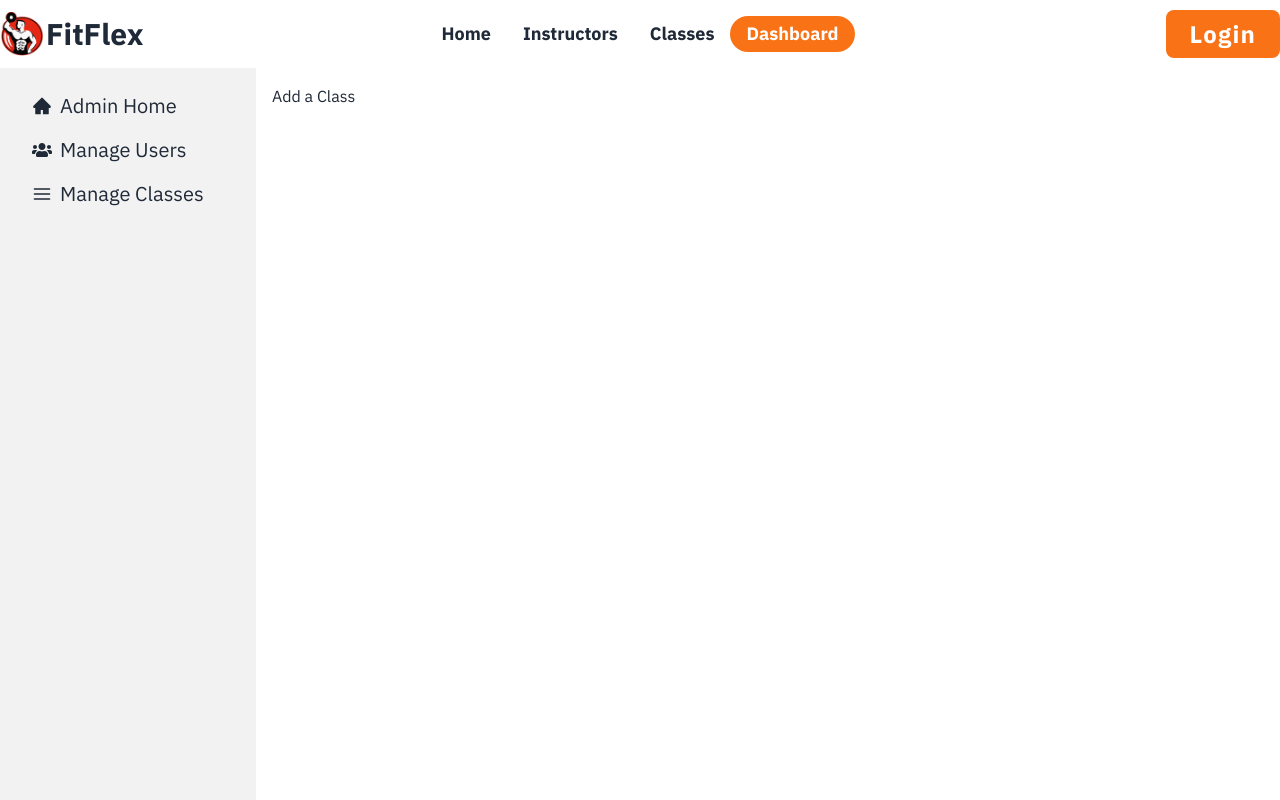
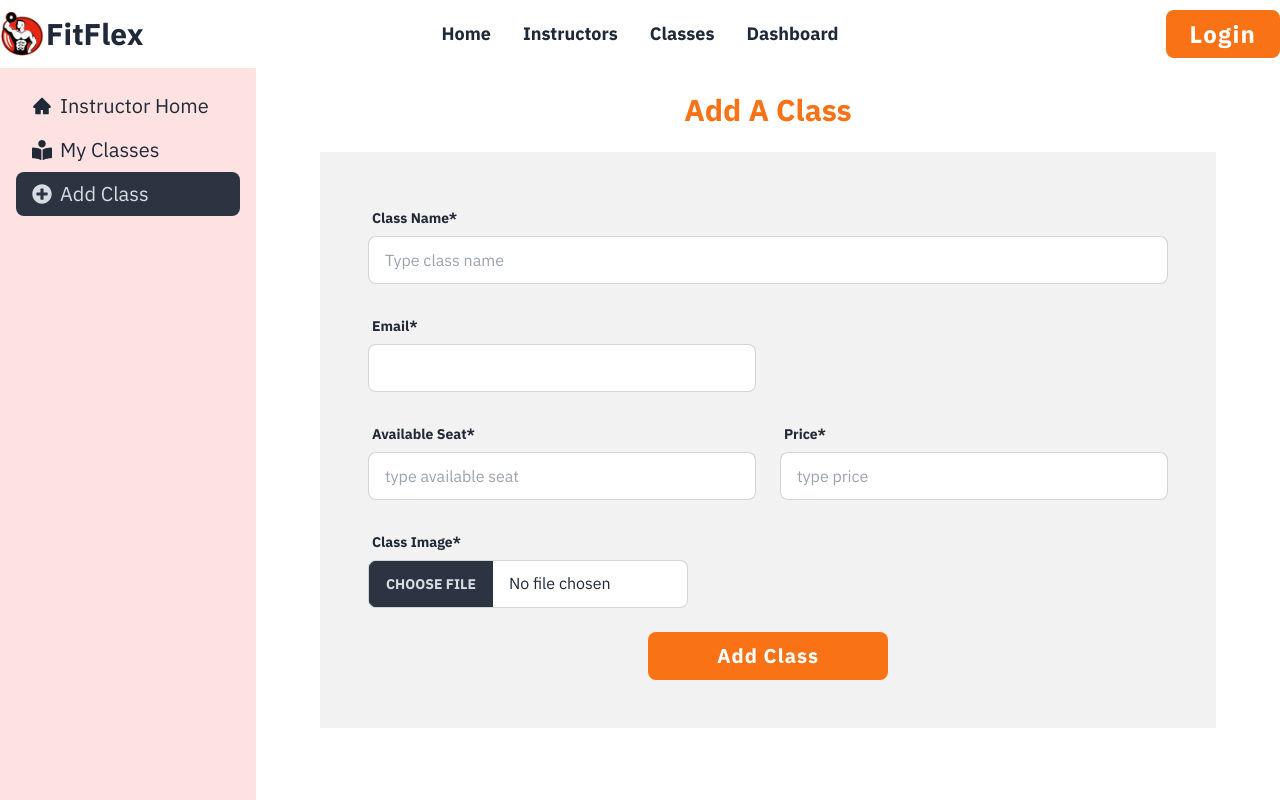
Before and after one commit to jahangir2k04/fitflex-client-side, a React (Vite) app: page /dashboard/add-class in a window 1280 px wide. Shown: the top 800 px of the page. Built offline with nearby package versions, Linux system fonts and the light colour scheme; no server answers.

Commit message:
add class page added

```diff
--- a/src/layout/Dashboard.jsx
+++ b/src/layout/Dashboard.jsx
@@ -1,6 +1,5 @@
 import { NavLink, Outlet } from "react-router-dom";
 import Navbar from "../pages/Shared/Navbar";
-import Footer from "../pages/Shared/Footer";
 import { AiFillHome } from 'react-icons/ai'
 import { FaUsers, FaCheckCircle, FaPlusCircle, FaBookReader, FaBook } from "react-icons/fa";
 import { FiMenu } from "react-icons/fi";
@@ -8,8 +7,8 @@ import { FiMenu } from "react-icons/fi";
 
 const Dashboard = () => {
 
-    const isAdmin = true;
-    const isInstructor = false;
+    const isAdmin = false;
+    const isInstructor = true;
 
     return (
         <div>
@@ -17,7 +16,7 @@ const Dashboard = () => {
 
             <div className="drawer lg:drawer-open max-w-7xl mx-auto">
                 <input id="my-drawer-2" type="checkbox" className="drawer-toggle" />
-                <div className="drawer-content p-4">
+                <div className="drawer-content">
                     {/* Page content here */}
                     <label htmlFor="my-drawer-2" className="btn btn-primary drawer-button lg:hidden">Open drawer</label>
                     <Outlet></Outlet>
@@ -25,7 +24,7 @@ const Dashboard = () => {
                 </div>
                 <div className="drawer-side">
                     <label htmlFor="my-drawer-2" className="drawer-overlay"></label>
-                    <ul className="menu p-4 w-64 h-full bg-base-200 text-xl ">
+                    <ul className="menu p-4 w-64 h-full bg-red-100 text-xl ">
                         {/* Sidebar content here */}
 
                         {isAdmin ?
@@ -54,7 +53,6 @@ const Dashboard = () => {
                 </div>
             </div>
 
-            <Footer></Footer>
         </div >
     );
 };
--- a/src/pages/Dashboard/Instructor/AddClass.jsx
+++ b/src/pages/Dashboard/Instructor/AddClass.jsx
@@ -1,9 +1,90 @@
+import { useContext } from "react";
+import { useForm } from "react-hook-form";
+import { AuthContext } from "../../../providers/AuthProvider";
 
 
 const AddClass = () => {
+
+    const { user } = useContext(AuthContext);
+    const { register, handleSubmit } = useForm();
+
+    const onSubmit = data => {
+        console.log(data);
+    }
+
     return (
         <div>
-            <h3>Add a Class</h3>
+            <h3 className="my-6 font-extrabold text-3xl text-center text-orange-500">Add A Class</h3>
+            <div className="bg-base-200 p-12 mx-16 mb-16">
+                <form onSubmit={handleSubmit(onSubmit)}>
+                    <div className="form-control w-full mb-6">
+                        <label className="label">
+                            <span className="label-text font-semibold">Class Name*</span>
+                        </label>
+                        <input
+                            {...register("className", { required: true })}
+                            type="text" placeholder="Type class name"
+                            className="input input-bordered w-full" />
+                    </div>
+
+                    <div className="grid grid-cols-1 md:grid-cols-2 gap-6">
+                        {/* <div className="form-control w-full mb-6">
+                            <label className="label">
+                                <span className="label-text font-semibold">Instructor Name*</span>
+                            </label>
+                            <input
+                                {...register("instructorName")}
+                                type="text" readOnly
+                                defaultValue={user?.displayName}
+                                className="input input-bordered w-full" />
+                        </div> */}
+                        <div className="form-control w-full mb-6">
+                            <label className="label">
+                                <span className="label-text font-semibold">Email*</span>
+                            </label>
+                            <input
+                                {...register("email")}
+                                type="email" readOnly
+                                defaultValue={user?.email}
+                                className="input input-bordered w-full" />
+                        </div>
+                    </div>
+
+                    <div className="grid grid-cols-1 md:grid-cols-2 gap-6">
+                        <div className="form-control w-full mb-6">
+                            <label className="label">
+                                <span className="label-text font-semibold">Available Seat*</span>
+                            </label>
+                            <input
+                                {...register("seats", { required: true })}
+                                type="text" placeholder="type available seat"
+                                className="input input-bordered w-full" />
+                        </div>
+                        <div className="form-control w-full mb-6">
+                            <label className="label">
+                                <span className="label-text font-semibold">Price*</span>
+                            </label>
+                            <input
+                                {...register("price", { required: true })}
+                                type="number" placeholder="type price"
+                                className="input input-bordered w-full" />
+                        </div>
+                    </div>
+
+                    <div className="form-control w-full max-w-xs mb-6">
+                        <label className="label">
+                            <span className="label-text font-semibold">Class Image*</span>
+                        </label>
+                        {/* TODO: require true */}
+                        <input type="file"
+                            {...register("image", { required: false })}
+                            className="file-input file-input-bordered w-full max-w-xs" />
+                    </div>
+                    <div className="text-center">
+                        <input className="btn bg-orange-500 hover:bg-orange-500 text-white py-2 rounded-lg normal-case text-xl font-bold w-60 border-none tracking-wider" type="submit" value="Add Class" />
+                    </div>
+                </form>
+            </div>
         </div>
     );
 };
--- a/src/pages/Shared/Navbar.jsx
+++ b/src/pages/Shared/Navbar.jsx
@@ -7,12 +7,15 @@ import { AuthContext } from "../../providers/AuthProvider";
 const Navbar = () => {
 
     const { user, logOut } = useContext(AuthContext);
+    const isAdmin = false;
+    const isInstructor = true;
+
 
     const menuItems = <>
         <NavLink className={({ isActive }) => (isActive ? 'my-active' : 'px-4 py-1')} to="/">Home</NavLink>
         <NavLink className={({ isActive }) => (isActive ? 'my-active' : 'px-4 py-1')} to="/instructors">Instructors</NavLink>
         <NavLink className={({ isActive }) => (isActive ? 'my-active' : 'px-4 py-1')} to="/classes">Classes</NavLink>
-        <NavLink className={({ isActive }) => (isActive ? 'my-active' : 'px-4 py-1')} to="/dashboard">Dashboard</NavLink>
+        <NavLink className={({ isActive }) => (isActive ? 'my-active' : 'px-4 py-1')} to={`/dashboard/${isAdmin ? 'admin-home' : isInstructor? 'instructor-home' : 'student-home'}`}>Dashboard</NavLink>
     </>
 
     const handleLogOut = () => {
```
